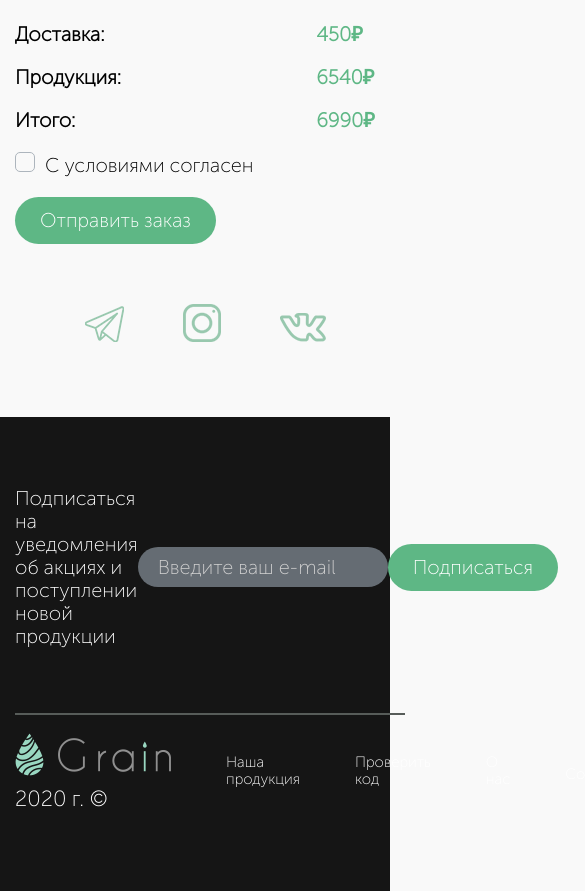
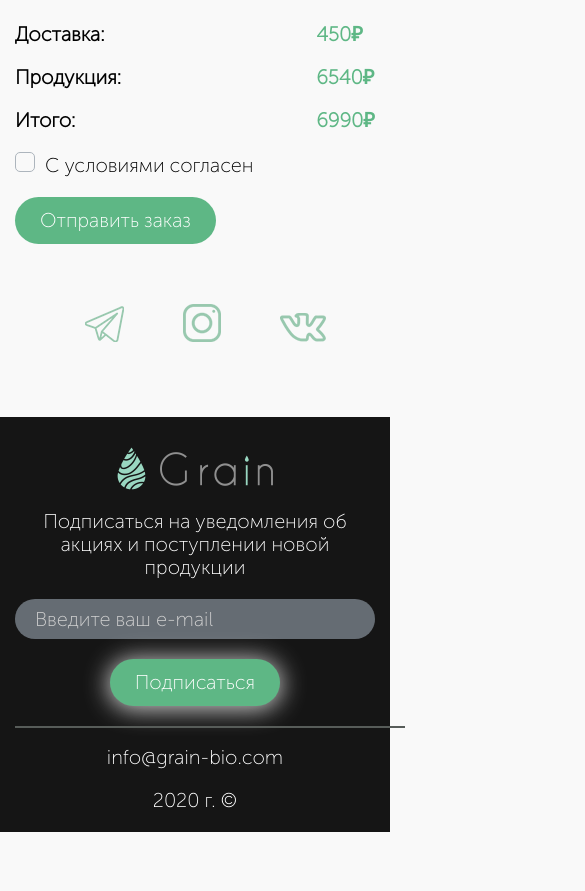
Before and after one commit to tatochko/grain, a website: page app/cart.html in a window 390 px wide. Shown: the part 2680-3571 px from the top of the page, 585 px wide, since content can reach past the window. After the commit the page ends 3512 px from the top, so only its background shows below. Drawn offline with nearby package versions, Linux system fonts and the light colour scheme.

Commit message:
adap page 2

```diff
--- a/app/cart.html
+++ b/app/cart.html
@@ -248,6 +248,7 @@
 
   <footer class="footer">
     <div class="container">
+      <div class="logo-m"></div>
       <div class="footer-sub">
         <p>Подписаться на уведомления об акциях и поступлении новой продукции</p>
         <input type="text" placeholder="Введите ваш e-mail">
@@ -267,6 +268,10 @@
           <li class="mail"><a href="#">info@grain-bio.com</a></li>
         </ul>
       </nav>
+      <div class="text-m">
+        <p class="mail">info@grain-bio.com</p>
+        <p>2020 г. ©</p>
+      </div>
     </div>
   </footer>
   <script src="https://ajax.googleapis.com/ajax/libs/jquery/3.4.1/jquery.min.js"></script>
--- a/app/scss/_media.scss
+++ b/app/scss/_media.scss
@@ -169,6 +169,39 @@
             }
         }
     }
+    .footer{
+        .logo-m{
+            display: block;
+            text-align: center;
+            padding-top: 30px;
+        }
+        .footer-sub{
+            display: block;
+            padding: 0;
+            text-align: center;
+            input{
+                width: 100%;
+                margin-bottom: 20px;
+            }
+            .btn{
+                margin-bottom: 20px;
+                box-shadow: 0px 1.7px 24.3px 1.7px #cecece;
+            }
+        }
+        .menu{
+            display: none;
+        }
+        .text-m{
+            display: block;
+            color: #fff;
+            text-align: center;
+            padding-top: 20px;
+            p{
+                margin: 0;
+                padding-bottom: 20px;
+            }
+        }
+    }
 }
 
 @media (max-width: 414px){
--- a/app/scss/style.scss
+++ b/app/scss/style.scss
@@ -879,6 +879,18 @@
     .container{
         position: relative;
     }
+    .logo-m{
+        display: none;
+        &:before{
+            content: "";
+            display: inline-block;
+            background: url(../img/sprite.png) no-repeat top right;
+            vertical-align: sub;
+            width: 156px;
+            height: 43px;
+            background-position: -5px -5px;
+        }
+    }
     .footer-sub{
         display: flex;
         align-items: center;
@@ -963,6 +975,9 @@
                 }
             }
         }
+    }
+    .text-m{
+        display: none;
     }
 }
 
```
Also changed, not shown: app/css/style.min.css, 1 other file.
